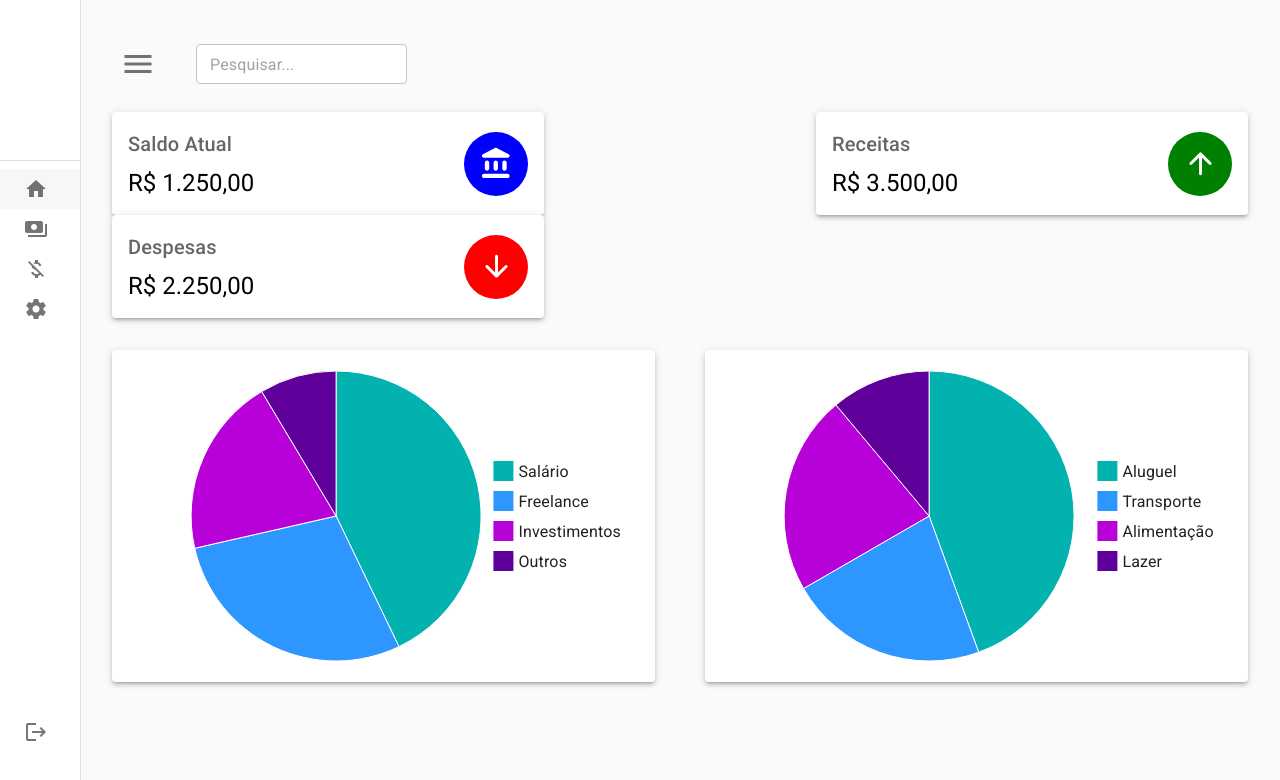
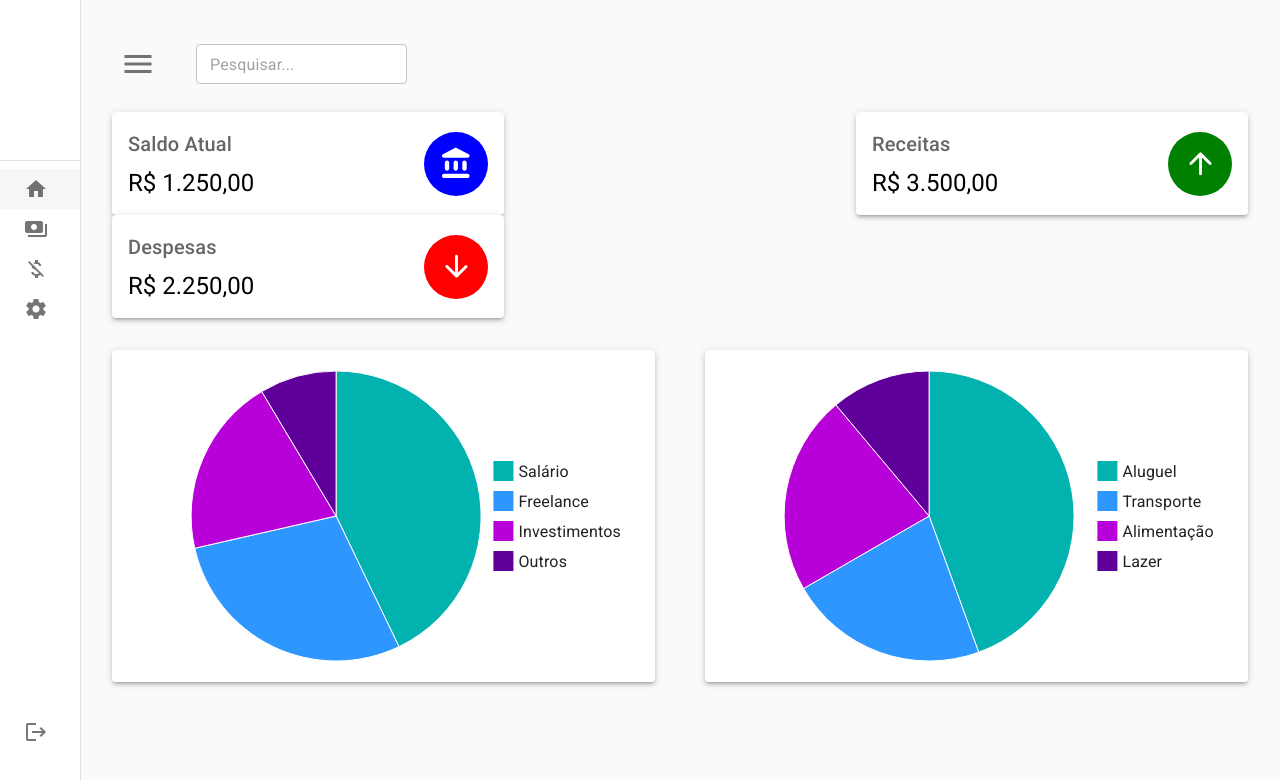
Before and after one commit to AndersonExner/Financial-App-Front, a React (Create React App) app: page /dashboard in a window 1280 px wide. Shown: the top 780 px of the page. Built offline with nearby package versions, Linux system fonts and the light colour scheme.

Commit message:
fix style

```diff
--- a/src/index.css
+++ b/src/index.css
@@ -3,7 +3,7 @@ html, body, #root {
     padding: 0;
     width: 100%;
     height: 100%;
-    overflow: hidden; /* Evita overflow */
+    overflow-x: hidden; /* Evita overflow */
 }
 
 #root {
--- a/src/shared/components/infoPaper/InfoPaper.tsx
+++ b/src/shared/components/infoPaper/InfoPaper.tsx
@@ -13,7 +13,7 @@ export const InfoPaper: React.FC<IInfoPaperProps> = ({ title, value, icon: IconC
     const theme = useTheme();
 
     return (
-        <Paper elevation={3} sx={{ padding: 2, width: '100%', maxWidth: theme.spacing(50) }} square={false}>
+        <Paper elevation={3} sx={{ padding: 2, width: '100%', maxWidth: theme.spacing(45) }} square={false}>
             <Box
                 sx={{
                     display: 'flex',
```
